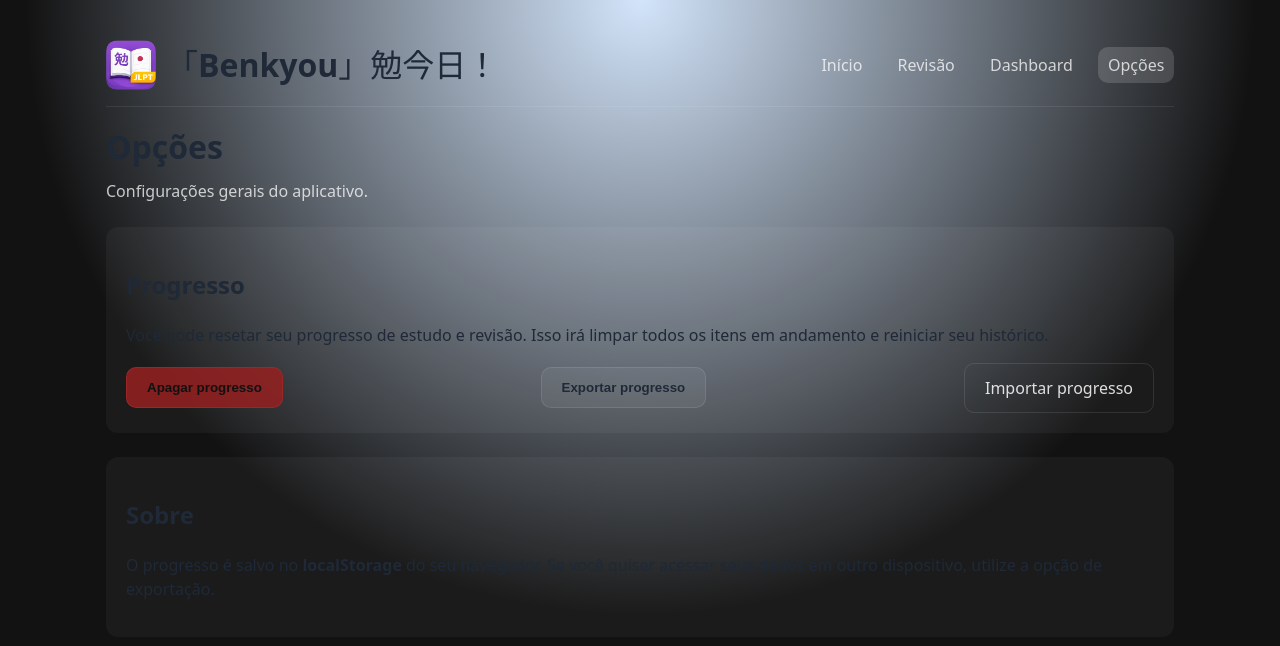
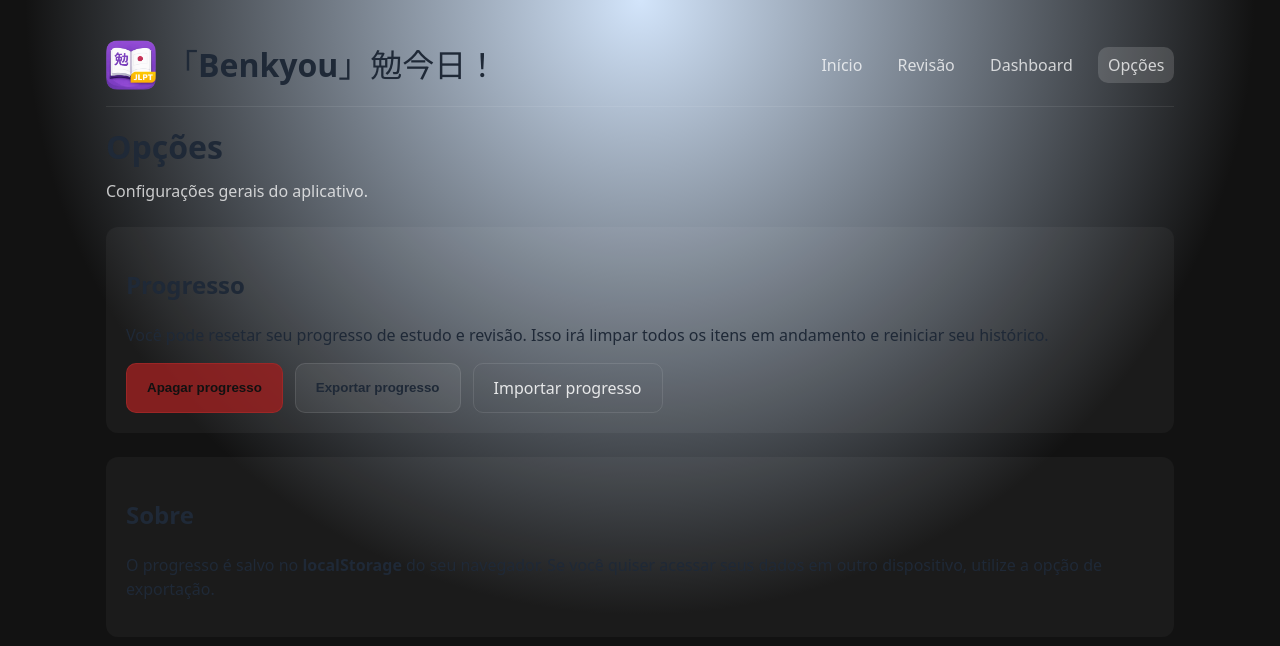
Before and after one commit to MagaseAiko/Benkyou, a React (Vite) app: page /options in a window 1280 px wide. Shown: the top 646 px of the page. Built offline with nearby package versions, Linux system fonts and the light colour scheme.

Commit message:
review: Correção no espaçamento dos botões da página de opções

```diff
--- a/src/App.css
+++ b/src/App.css
@@ -48,6 +48,12 @@
   display: flex;
   justify-content: space-between;
   align-items: center;
+  gap: 12px;
+}
+
+.actions__progress
+{
+  display: flex;
   gap: 12px;
 }
 
--- a/src/pages/OptionsPage.tsx
+++ b/src/pages/OptionsPage.tsx
@@ -75,7 +75,7 @@ export function OptionsPage() {
           Você pode resetar seu progresso de estudo e revisão. Isso irá limpar todos os itens em andamento
           e reiniciar seu histórico.
         </p>
-        <div className="actions">
+        <div className="actions__progress">
           <button className="button button--secondary" type="button" onClick={handleResetClick}>
             Apagar progresso
           </button>
```
